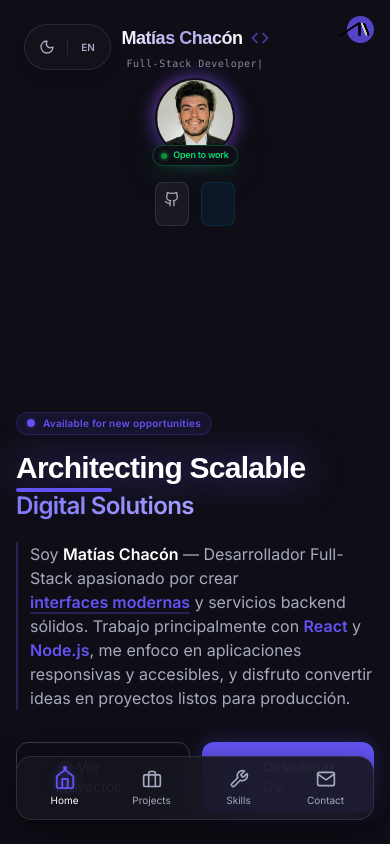
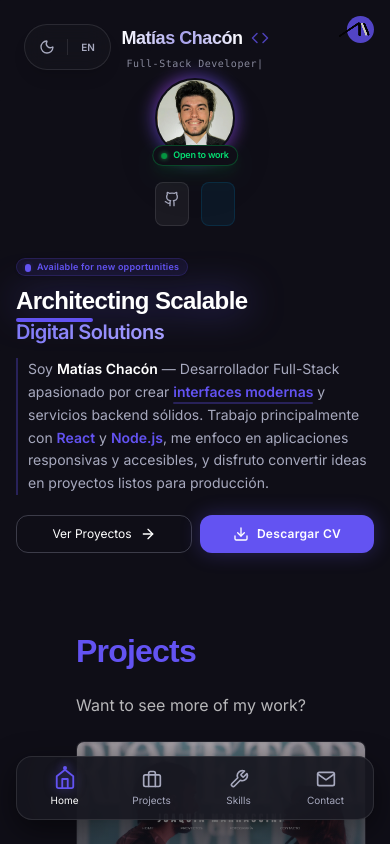
Before and after one commit to Maty910/portfolio, a React (Vite) app: page / in a window 390 px wide. Built offline with nearby package versions, Linux system fonts and the light colour scheme; some icons are missing; a web font is replaced by a local one.

Commit message:
fix: snap scroll & home spacing in mobile

```diff
--- a/src/components/Home.tsx
+++ b/src/components/Home.tsx
@@ -25,18 +25,18 @@ export const Home: React.FC<HomeProps> = ({ setActiveSection }) => {
       id="home"
       className="snap-center min-h-screen w-full flex flex-col justify-center relative
                  transition-all duration-300 ease-[cubic-bezier(.2,.9,.2,1)]
-                 max-[880px]:min-h-[calc(100vh-120px)]
+                 max-[880px]:min-h-0 max-[880px]:py-6
                  min-[881px]:pl-[280px]"
     >
       <div className="w-full max-w-[1000px] px-6 md:px-12 mx-auto flex flex-col justify-center h-full
-                      max-[880px]:px-4 max-[880px]:pt-8">
+                      max-[880px]:px-4">
 
-        <div className="flex flex-col items-start gap-6 animate-in fade-in slide-in-from-bottom-8 duration-700 max-[880px]:gap-4">
+        <div className="flex flex-col items-start gap-6 animate-in fade-in slide-in-from-bottom-8 duration-700 max-[880px]:gap-3">
 
           {/* Badge "Open to work" */}
           <div className="inline-flex items-center gap-2 px-3 py-1.5 rounded-full bg-[#6353f2]/10 border border-[#6353f2]/20 text-[#6353f2] text-xs font-semibold tracking-wide backdrop-blur-md shadow-sm transition-transform hover:scale-105 cursor-default
-                          max-[880px]:px-2.5 max-[880px]:py-1 max-[880px]:text-[10px]">
-            <span className="relative flex h-2 w-2">
+                          max-[880px]:px-2 max-[880px]:py-0.5 max-[880px]:text-[9px] max-[880px]:gap-1.5">
+            <span className="relative flex h-2 w-2 max-[880px]:h-1.5 max-[880px]:w-1.5">
               <span className="animate-ping absolute inline-flex h-full w-full rounded-full bg-[#6353f2] opacity-75"></span>
               <span className="relative inline-flex rounded-full h-2 w-2 bg-[#6353f2]"></span>
             </span>
@@ -44,8 +44,8 @@ export const Home: React.FC<HomeProps> = ({ setActiveSection }) => {
           </div>
 
           {/* HEADLINE PRINCIPAL */}
-          <div className="flex flex-col gap-2 w-full max-[880px]:gap-1.5">
-            <h1 className="text-5xl md:text-7xl font-bold text-white leading-[1.1] tracking-tight group cursor-default max-[880px]:text-3xl relative z-10">
+          <div className="flex flex-col gap-2 w-full max-[880px]:gap-1">
+            <h1 className="text-5xl md:text-7xl font-bold text-white leading-[1.1] tracking-tight group cursor-default max-[880px]:text-2xl relative z-10">
               <div className="relative inline-block">
                 {/* Texto Blanco con Brillo Violeta Animado */}
                 <span className="drop-shadow-[0_0_15px_rgba(99,83,242,0.6)] animate-pulse-slow">
@@ -56,7 +56,7 @@ export const Home: React.FC<HomeProps> = ({ setActiveSection }) => {
             </h1>
 
             <div className="flex flex-col md:flex-row items-start md:items-center gap-3 md:gap-6 w-full">
-              <span className="text-transparent bg-clip-text bg-gradient-to-r from-[#6353f2] to-[#a8a1ff] text-3xl md:text-5xl font-bold tracking-tight max-[880px]:text-2xl animate-text-gradient bg-[length:200%_auto]">
+              <span className="text-transparent bg-clip-text bg-gradient-to-r from-[#6353f2] to-[#a8a1ff] text-3xl md:text-5xl font-bold tracking-tight max-[880px]:text-xl animate-text-gradient bg-[length:200%_auto]">
                 Digital Solutions
               </span>
 
@@ -80,14 +80,14 @@ export const Home: React.FC<HomeProps> = ({ setActiveSection }) => {
 
           {/* BIO */}
           <div className="mt-2 max-w-2xl border-l-2 border-[#6353f2]/30 pl-4 md:pl-6
-                          max-[880px]:pl-3 max-[880px]:mt-1">
-            <p className="text-[#a7a9be] text-lg leading-relaxed max-[880px]:text-base max-[880px]:leading-normal">
+                          max-[880px]:pl-2.5 max-[880px]:mt-0">
+            <p className="text-[#a7a9be] text-lg leading-relaxed max-[880px]:text-sm max-[880px]:leading-relaxed">
               {bioContent}
             </p>
           </div>
 
           {/* BOTONES DE ACCIÓN */}
-          <div className="flex flex-wrap gap-4 mt-4 w-full max-[880px]:gap-3">
+          <div className="flex flex-wrap gap-4 mt-4 w-full max-[880px]:gap-2 max-[880px]:mt-2">
 
             {/* Botón Proyectos */}
             <button
@@ -96,10 +96,10 @@ export const Home: React.FC<HomeProps> = ({ setActiveSection }) => {
                         bg-transparent border border-[#a7a9be]/30 text-white font-medium
                         hover:bg-white/5 hover:border-white/50 hover:text-white
                         transition-all duration-300 active:scale-95 cursor-pointer
-                        max-[880px]:flex-1 max-[880px]:text-sm"
+                        max-[880px]:flex-1 max-[880px]:text-xs max-[880px]:px-4 max-[880px]:py-2.5 max-[880px]:gap-2"
             >
               Ver Proyectos
-              <ArrowRight size={20} className="group-hover:translate-x-1 transition-transform" />
+              <ArrowRight size={20} className="group-hover:translate-x-1 transition-transform max-[880px]:w-4 max-[880px]:h-4" />
             </button>
 
             {/* Botón CV */}
@@ -112,14 +112,12 @@ export const Home: React.FC<HomeProps> = ({ setActiveSection }) => {
                         shadow-[0_0_20px_rgba(99,83,242,0.3)]
                         hover:shadow-[0_0_30px_rgba(99,83,242,0.5)] hover:scale-[1.02] active:scale-95
                         transition-all duration-300 group/btn no-underline
-                        max-[880px]:flex-1 max-[880px]:text-sm cursor-pointer"
+                        max-[880px]:flex-1 max-[880px]:text-xs max-[880px]:px-4 max-[880px]:py-2.5 max-[880px]:gap-2 cursor-pointer"
             >
               <div className="absolute inset-0 -translate-x-full group-hover/btn:animate-[shimmer_1.5s_infinite] bg-gradient-to-r from-transparent via-white/20 to-transparent z-10" />
-              <Download size={20} className="relative z-20" />
+              <Download size={20} className="relative z-20 max-[880px]:w-4 max-[880px]:h-4" />
               <span className="relative z-20">Descargar CV</span>
             </a>
-
-
 
           </div>
 
--- a/src/index.css
+++ b/src/index.css
@@ -190,6 +190,7 @@ body:has([aria-expanded="true"]) .main-content.scroll-container {
   .main-content.scroll-container {
     margin-left: 0 !important;
     width: 100% !important;
+    scroll-snap-type: y proximity;
     /* height: calc(100vh - var(--sidebar-mobile-height)); */
   }
 
```
